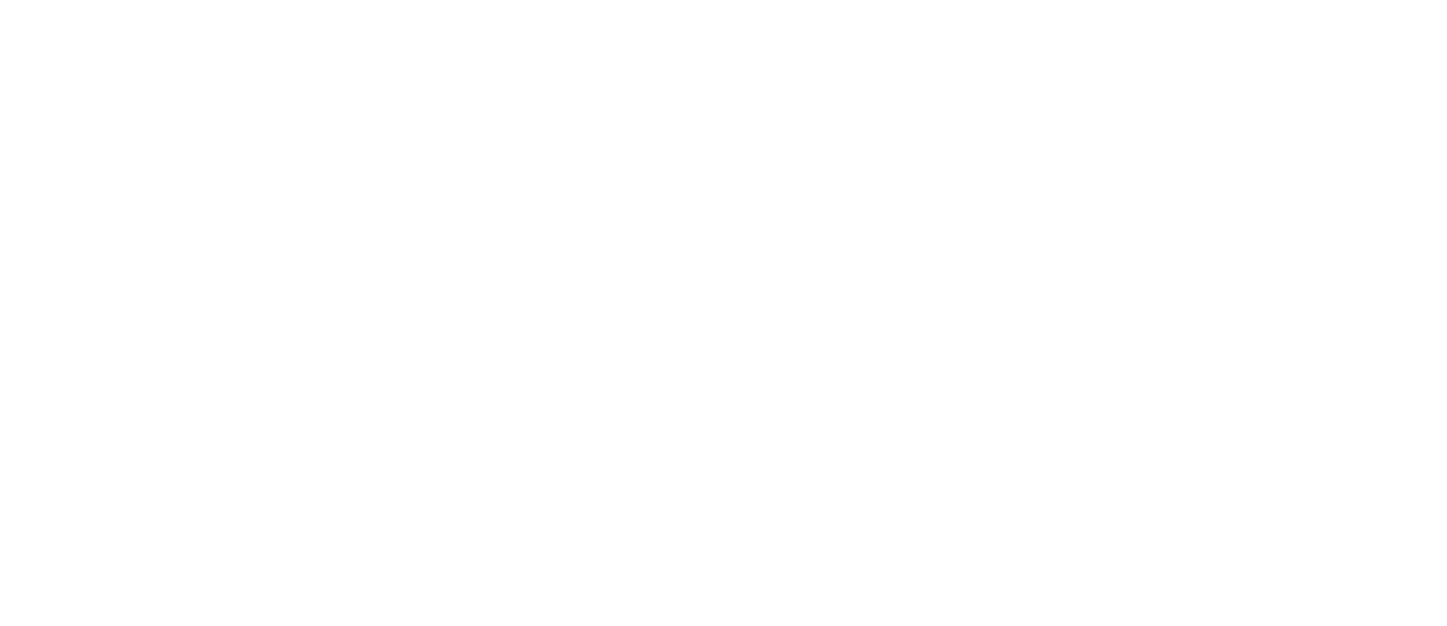
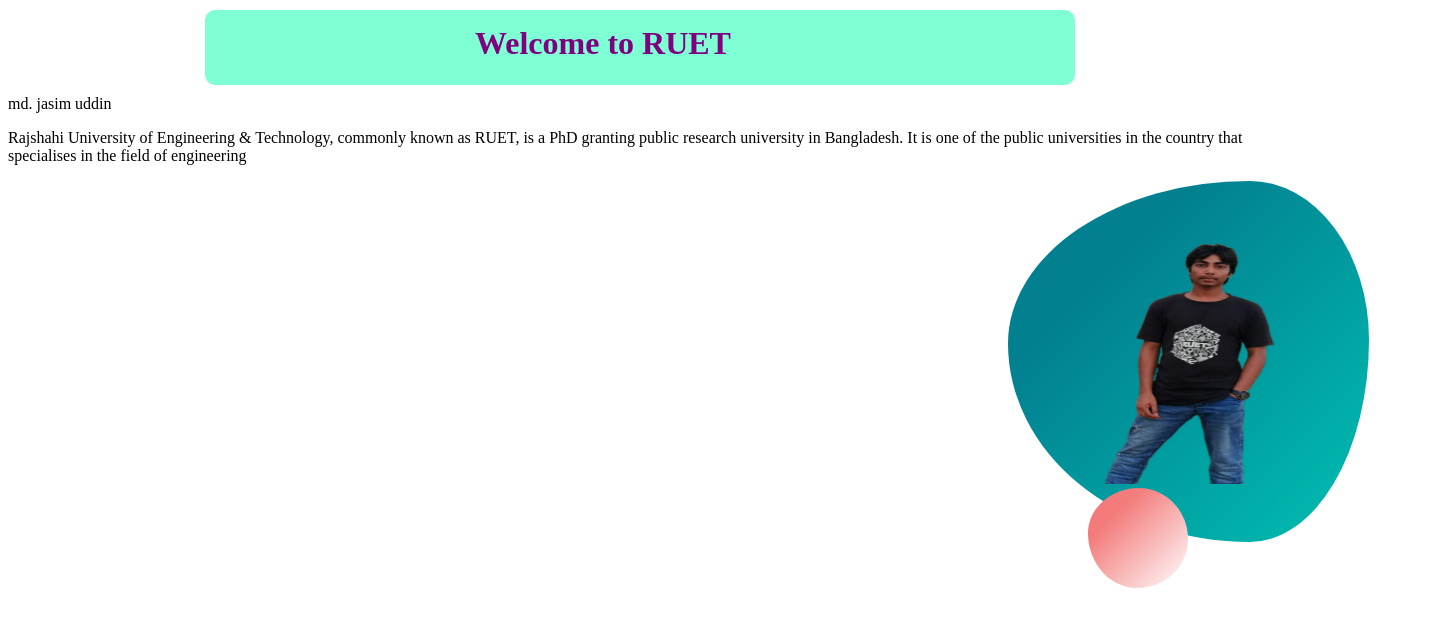
Before and after one commit to jasim-164/developer-portfolio, a plain HTML site: page index.html in a window 1280 px wide. Shown: the whole page, 1447 px wide, since content can reach past the window. Drawn offline with Linux system fonts and the light colour scheme.

Commit message:
profile change with fancy colore

```diff
--- a/index.html
+++ b/index.html
@@ -10,13 +10,25 @@
         <title></title>
         <meta name="description" content="">
         <meta name="viewport" content="width=device-width, initial-scale=1">
-        <link rel="stylesheet" href="">
+        <link rel="stylesheet" href="style.css" type="text/css">
     </head>
     <body>
         <!--[if lt IE 7]>
             <p class="browsehappy">You are using an <strong>outdated</strong> browser. Please <a href="#">upgrade your browser</a> to improve your experience.</p>
         <![endif]-->
 
+        <h1 class="section" >Welcome to RUET</h1>
+        <author class="author-name">  md. jasim uddin </author>
+        <p class="about">Rajshahi University of Engineering & Technology, commonly known as RUET, is a PhD granting public research university in Bangladesh. It is one of the public universities in the country that specialises in the field of engineering</p>
+        <div class="fancy">
+
+        <div class="main">
+            <img src="profile/user2.jpeg" alt="photo" style="width: 80%; height:70%; padding-top: 50px;padding-left: 50px;padding-right: 100px">
+            <div class="profile">
+
+            </div>
+        </div>
+        </div>
         <script src="" async defer></script>
     </body>
 </html>
--- a/style.css
+++ b/style.css
@@ -0,0 +1,36 @@
+.section{
+
+    background-color: aquamarine;
+    color:purple;
+    height: 60px;
+    width: 600px;
+    margin: 10px auto;
+    padding-top: 15px;
+    padding-left: 270px;
+    border-radius:10px;
+
+
+}
+.main{
+    height: 361px;
+    width: 361px;
+    border-radius:67% 33% 33% 67% / 45% 44% 56% 55% ;
+
+}
+.main{
+    margin-left:1000px;
+    margin-bottom: 100px;
+    display: center;
+    background-color: #00bfb2;
+    background-image: linear-gradient(315deg, #00bfb2 0%, #028090 74%);
+}
+.profile{
+    height: 100px;
+    width: 100px;
+    margin-bottom: 10px;
+    margin-left: 80px;
+    background-color: #ffffff;
+    background-image: linear-gradient(315deg, #ffffff 0%, #f47b7b 74%);
+
+    border-radius:51% 49% 51% 49% / 45% 51% 49% 55%  ;
+}
```
Also changed, not shown: profile/user.jpeg (added), profile/user2.jpeg (added).
